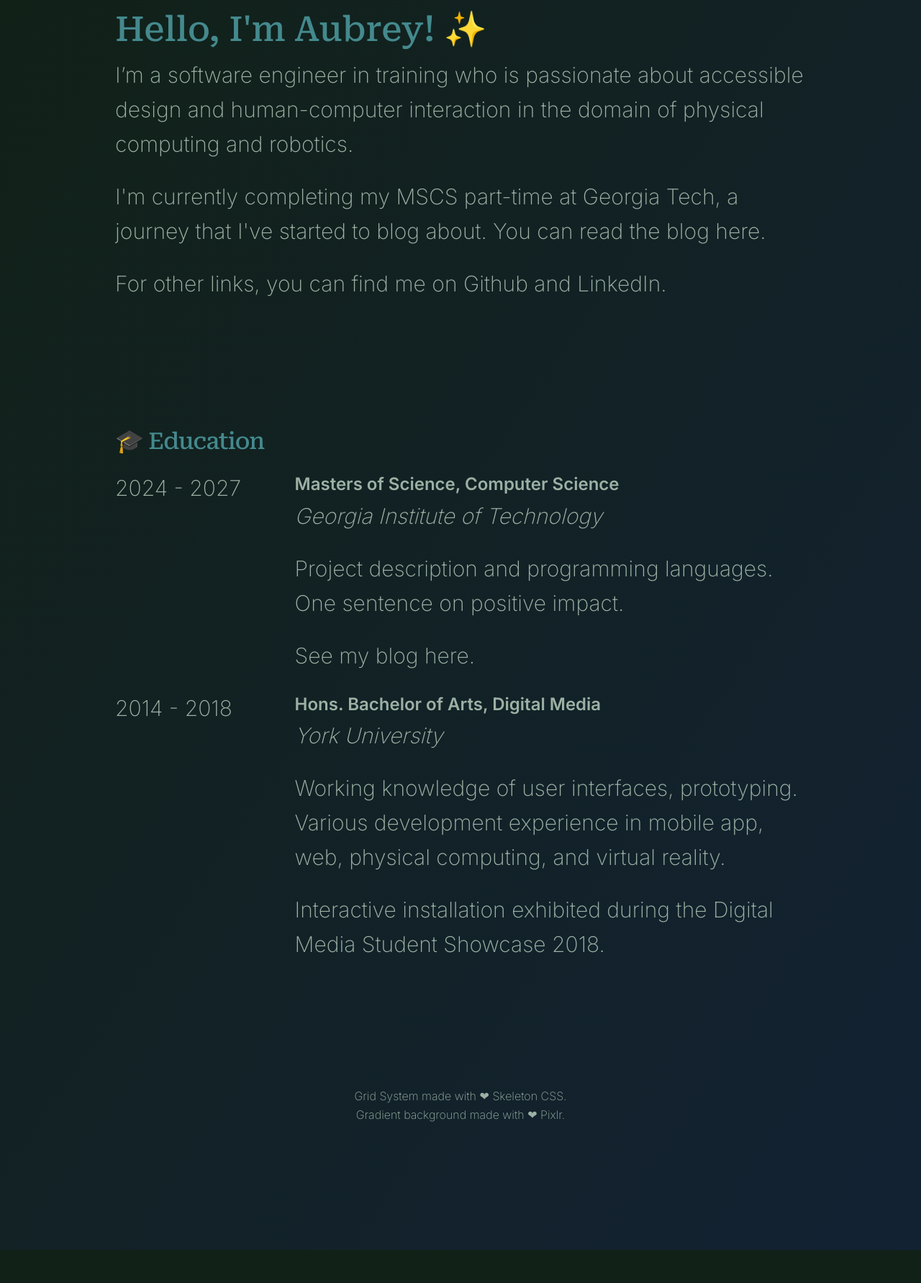
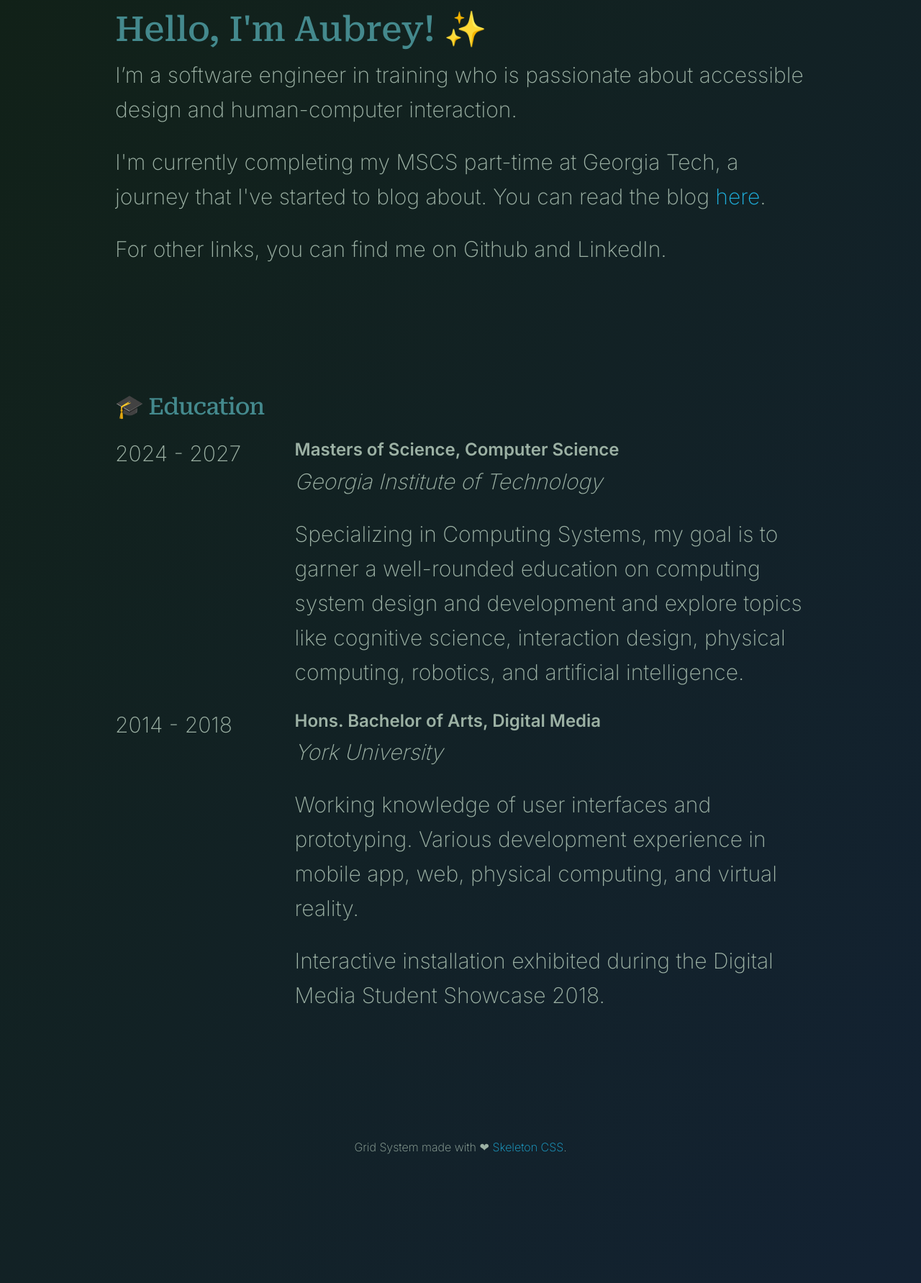
Before and after one commit to aubreymae/aubreymae.github.io, a plain HTML site: page index.html in a window 1280 px wide. Shown: the part 147-1930 px from the top of the page at 72% size. Before the commit the page ends 1884 px from the top, so only its background shows below. Drawn offline with Linux system fonts and the light colour scheme.

Commit message:
Add files via upload
Updated text and description

```diff
--- a/index.html
+++ b/index.html
@@ -42,8 +42,8 @@
   <div class="container">
     <div class="row">
       <div class="page-title">Hello, I'm Aubrey! &#10024;</div>
-        <p>I’m a software engineer in training who is passionate about accessible design and human-computer interaction in the domain of physical computing and robotics.</p>
-        <p>I'm currently completing my MSCS part-time at Georgia Tech, a journey that I've started to blog about. You can read the blog here.</p>
+        <p>I’m a software engineer in training who is passionate about accessible design and human-computer interaction.</p>
+        <p>I'm currently completing my MSCS part-time at Georgia Tech, a journey that I've started to blog about. You can read the blog <a>here</a>.</p>
         <p>For other links, you can find me on Github and LinkedIn.</p>
     </div>
 
@@ -71,31 +71,26 @@
       <h3>&#127891; Education</h3>
     </div>
     <div class="row">
-      <div class="three columns"><p>2024 - 2027</p></div>
+      <div class="three columns"><p class="education-dates">2024 - 2027</p></div>
       <div class="nine columns">
         <b>Masters of Science, Computer Science</b>
         <p><i>Georgia Institute of Technology</i></p>
-        <p>Project description and programming languages. One sentence on positive impact.</p>
-        <p>See my blog here.</p>
+        <p>Specializing in Computing Systems, my goal is to garner a well-rounded education on computing system design and development and explore topics like cognitive science, interaction design, physical computing, robotics, and artificial intelligence.</p>
       </div>
     </div>
     <div class="row">
-      <div class="three columns"><p>2014 - 2018</p></div>
+      <div class="three columns"><p class="education-dates">2014 - 2018</p></div>
       <div class="nine columns">
         <b>Hons. Bachelor of Arts, Digital Media</b>
         <p><i>York University</i></p>
-        <p>Working knowledge of user interfaces, prototyping. Various development experience in mobile app, web, physical computing, and virtual reality.</p>
+        <p>Working knowledge of user interfaces and prototyping. Various development experience in mobile app, web, physical computing, and virtual reality.</p>
         <p>Interactive installation exhibited during the Digital Media Student Showcase 2018.</p>
       </div>
     </div>
 
     <!-- Footer Section -->
     <div class="row" style="margin-top: 150px; text-align: center;">
-      <p class="footnotes">
-        Grid System made with &#10084; Skeleton CSS.
-        <br>
-        Gradient background made with &#10084; Pixlr.
-      </p>
+      <p class="footnotes">Grid System made with &#10084; <a class="footnotes" href="">Skeleton CSS</a>.</p>
     </div>
   </div>
 
```
